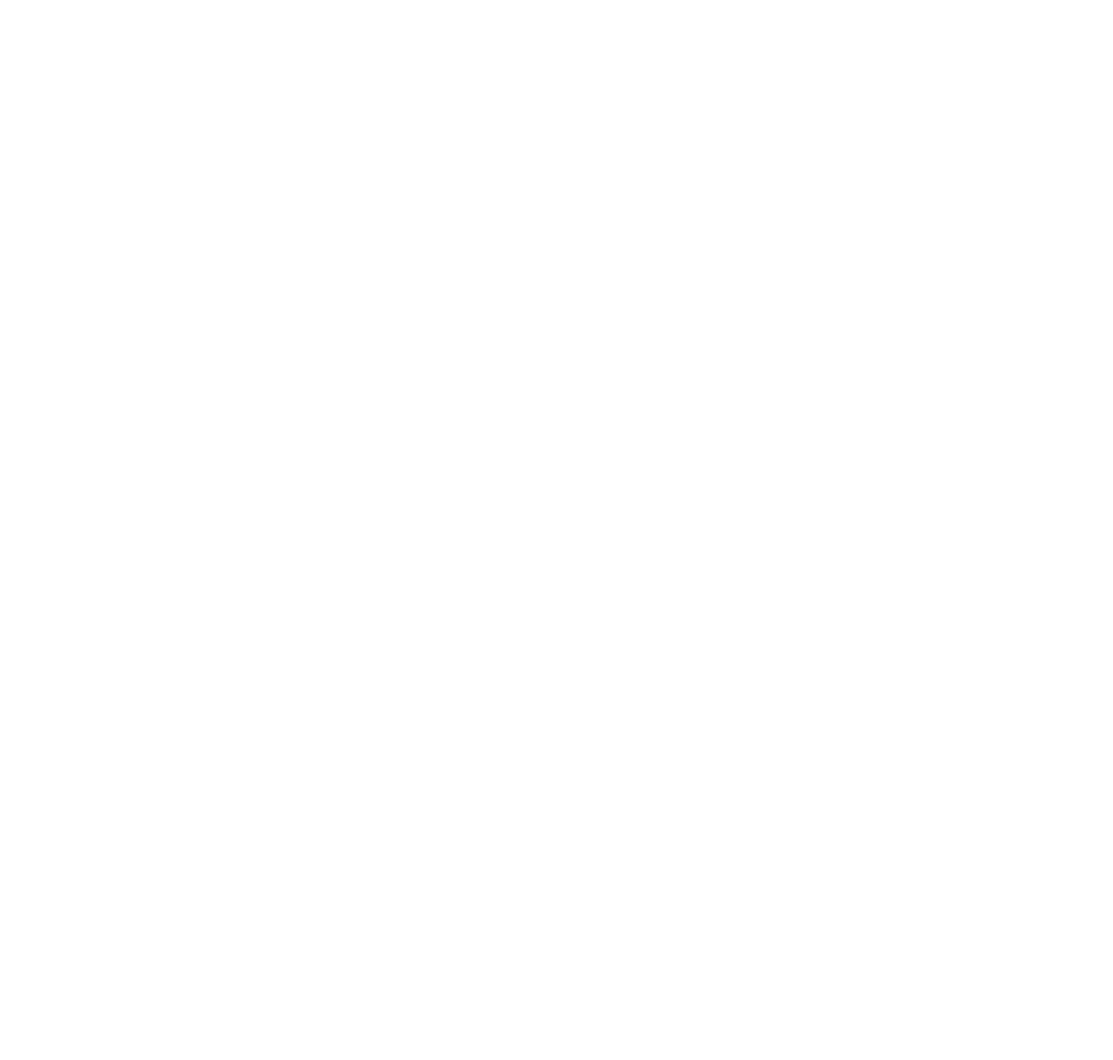
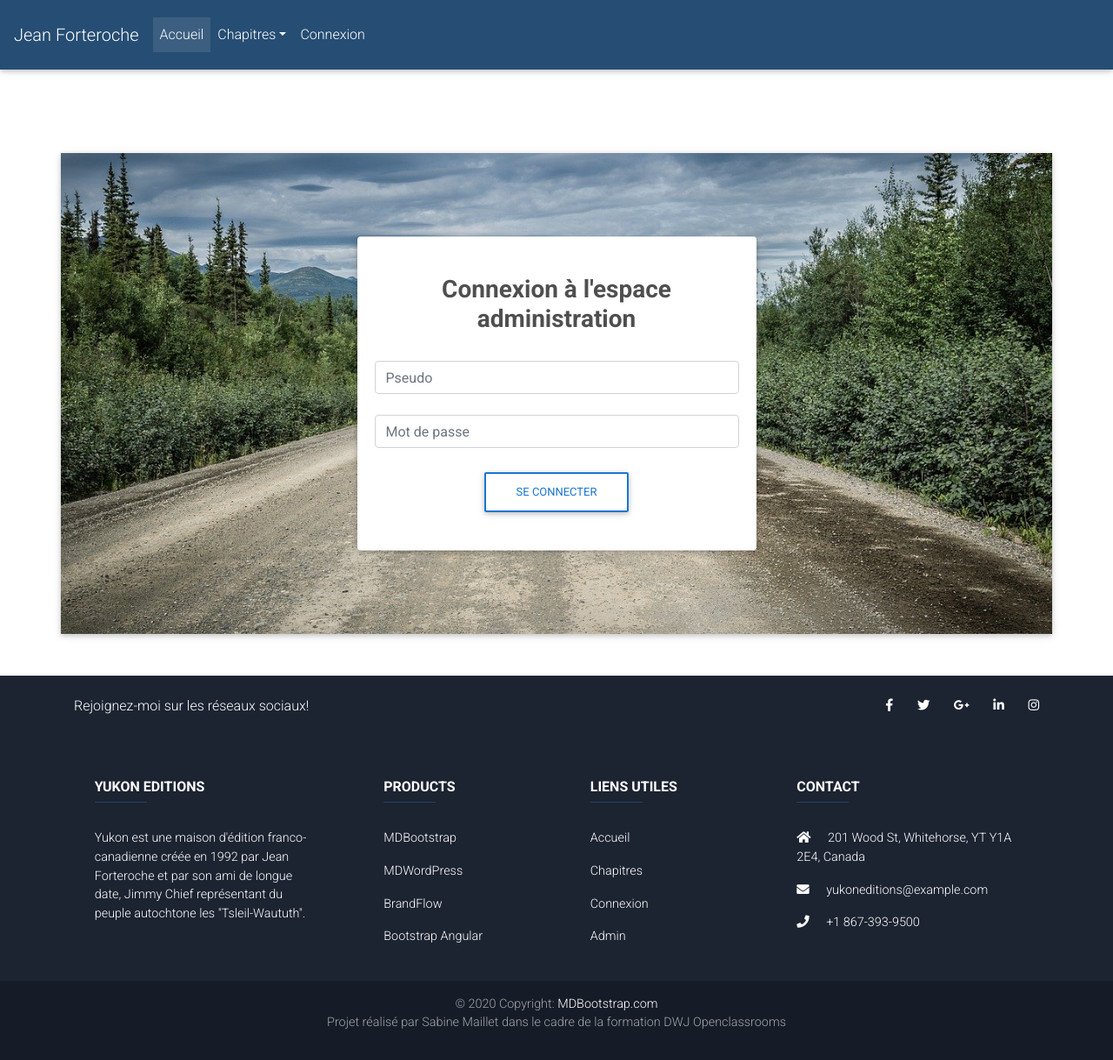
Before and after one commit to KUSKIS/p4openclassrooms, a PHP site: a page that uses controllers/ControllerPost.php in a window 1280 px wide. Before the commit the page is empty. Shown: the whole page at 87% size. Before the commit the page ends 800 px from the top, so only its background shows below. Run offline with PHP 8.4, Linux system fonts and the light colour scheme; some libraries are stand-ins or nearby versions.

Commit message:
update view admin connexion
in controller and link in template

```diff
--- a/controllers/ControllerPost.php
+++ b/controllers/ControllerPost.php
@@ -15,6 +15,8 @@
     {
         if (isset($url) && count($url) < 1) {
             throw new Exception("Page introuvable", 1);
+        } elseif (isset($_GET['connectAdmin'])) {
+            $this->connectAdmin();
         } elseif (isset($_GET['createPost'])) {
             $this->createOnePost();
         } elseif (isset($_GET['deletePost'])) {
@@ -58,6 +60,15 @@
             $comments = $this->commentManager->getAllComments($_GET['id']);
             $this->view = new View('SinglePost');
             $this->view->generate(array('chapter' => $chapter, 'comments' => $comments));
+        }
+    }
+
+    public function connectAdmin()
+    {
+        if (isset($_GET['connectAdmin'])) {
+
+            $this->view = new View('AdminConnexion');
+            $this->view->generateForm();
         }
     }
 
--- a/views/template.php
+++ b/views/template.php
@@ -169,7 +169,7 @@
                         <a href="index.php?tablePost">Connexion</a>
                     </p>
                     <p>
-                        <a href="post&createPost">Admin</a>
+                        <a href="post&connectAdmin">Admin</a>
 
                     </p>
 
--- /dev/null
+++ b/views/viewAdminConnexion.php
@@ -0,0 +1,53 @@
+<?php $this->title = "Connexion de l'administrateur"; ?>
+
+<div class="deleteform">
+
+    <div class="container my-5 px-0 z-depth-1">
+
+        <!--Section: Content-->
+        <section class="p-5 my-md-5 text-center" style="background-image: url(public/image/route.jpg); background-size: cover; background-position: center center;">
+
+            <form class="my-5 mx-md-5" action="">
+
+                <div class="row">
+                    <div class="col-md-6 mx-auto">
+                        <!-- Material form login -->
+                        <div class="card">
+
+                            <!--Card content-->
+                            <div class="card-body">
+
+                                <!-- Form -->
+                                <form class="text-center" style="color: #757575;" action="#!">
+
+                                    <h3 class="font-weight-bold my-4 pb-2 text-center dark-grey-text">Connexion à l'espace administration</h3>
+
+                                    <!-- Name -->
+                                    <input type="text" id="defaultSubscriptionForm" class="form-control mb-4" placeholder="Pseudo">
+
+                                    <!-- Email -->
+                                    <input type="password" id="defaultSubscriptionFormPassword" class="form-control" placeholder="Mot de passe">
+                                    <small id="passwordHelpBlock" class="form-text text-right blue-text">
+                                    </small>
+
+                                    <div class="text-center">
+                                        <button type="button" class="btn btn-outline-blue btn-rounded my-4 waves-effect">Se connecter</button>
+                                    </div>
+
+                                </form>
+                                <!-- Form -->
+
+                            </div>
+
+                        </div>
+                        <!-- Material form login -->
+                    </div>
+                </div>
+
+            </form>
+
+        </section>
+        <!--Section: Content-->
+
+
+    </div>
```
